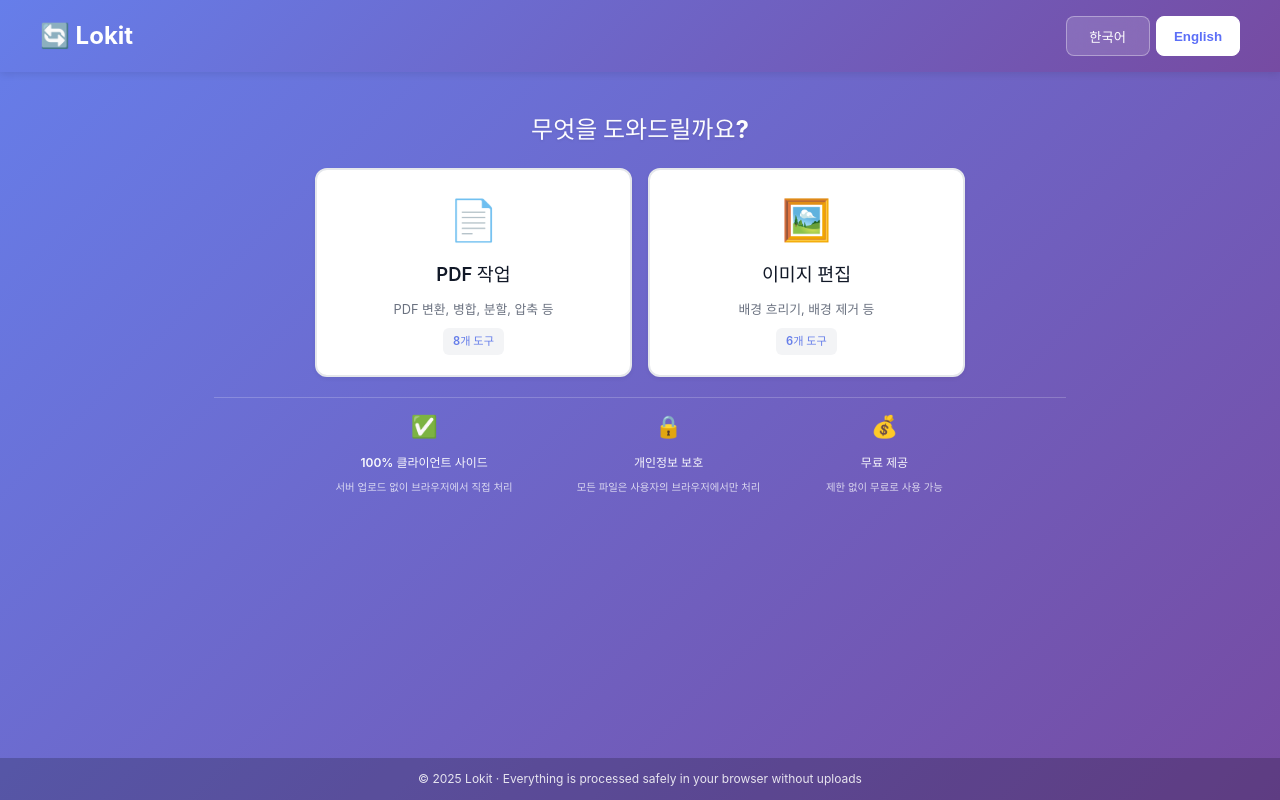
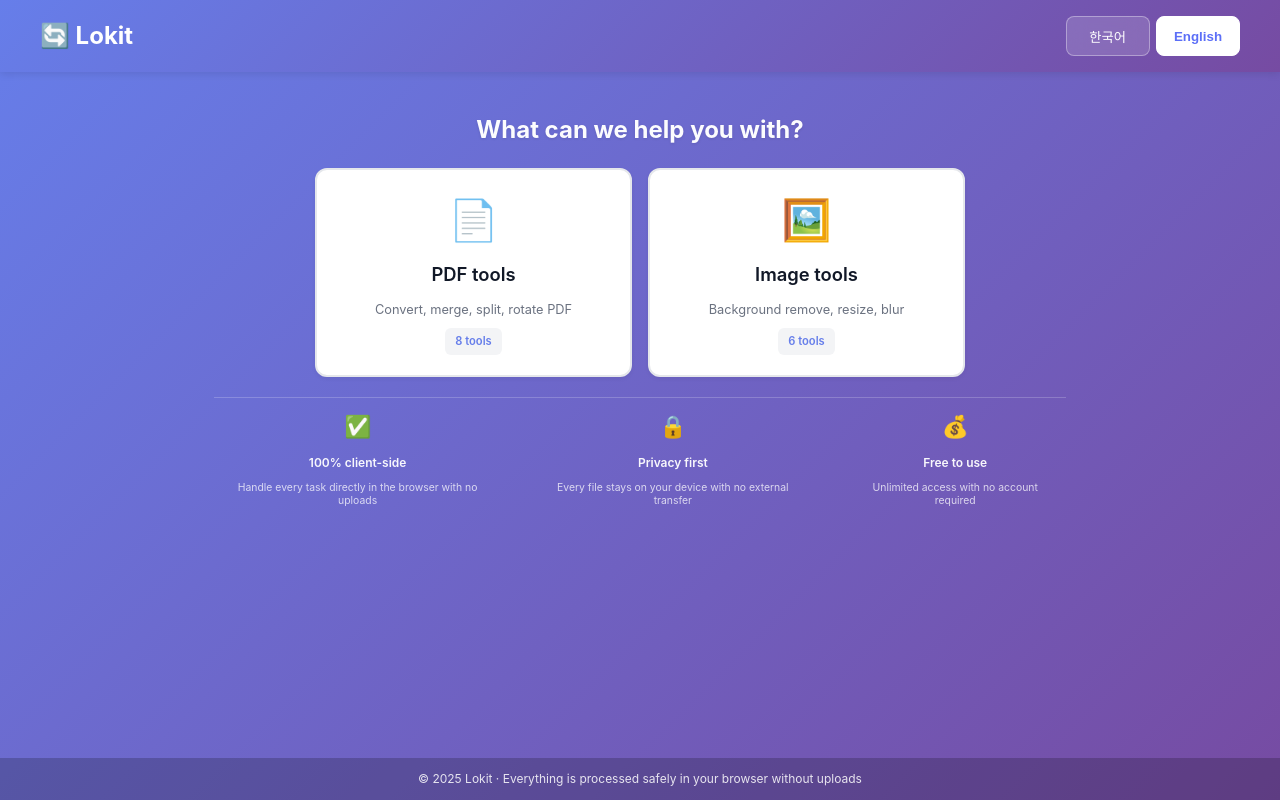
Before and after one commit to king-mini/file-convert, a React (Vite) app: page / in a window 1280 px wide. Built offline with nearby package versions, Linux system fonts and the light colour scheme.

Commit message:
Hub 화면 i18n 적용

```diff
--- a/src/pages/Hub.tsx
+++ b/src/pages/Hub.tsx
@@ -1,11 +1,14 @@
 import { Link } from 'react-router-dom';
+import { useTranslation } from 'react-i18next';
 import './Hub.css';
 
 const Hub = () => {
+  const { t } = useTranslation();
+
   return (
     <div className="hub">
       <section className="hub-hero">
-        <h1 className="hub-title">무엇을 도와드릴까요?</h1>
+        <h1 className="hub-title">{t('hub.hero.title')}</h1>
       </section>
 
       <section className="categories">
@@ -14,10 +17,10 @@ const Hub = () => {
             <div className="category-icon">📄</div>
             <div className="category-content">
               <div className="category-header">
-                <h2 className="category-title">PDF 작업</h2>
+                <h2 className="category-title">{t('hub.categories.pdf.title')}</h2>
               </div>
-              <p className="category-description">PDF 변환, 병합, 분할, 압축 등</p>
-              <span className="category-count">8개 도구</span>
+              <p className="category-description">{t('hub.categories.pdf.desc')}</p>
+              <span className="category-count">{t('hub.categories.pdf.count')}</span>
             </div>
           </Link>
 
@@ -25,10 +28,10 @@ const Hub = () => {
             <div className="category-icon">🖼️</div>
             <div className="category-content">
               <div className="category-header">
-                <h2 className="category-title">이미지 편집</h2>
+                <h2 className="category-title">{t('hub.categories.image.title')}</h2>
               </div>
-              <p className="category-description">배경 흐리기, 배경 제거 등</p>
-              <span className="category-count">6개 도구</span>
+              <p className="category-description">{t('hub.categories.image.desc')}</p>
+              <span className="category-count">{t('hub.categories.image.count')}</span>
             </div>
           </Link>
         </div>
@@ -37,18 +40,18 @@ const Hub = () => {
       <section className="hub-features">
         <div className="feature-item">
           <div className="feature-icon">✅</div>
-          <h3>100% 클라이언트 사이드</h3>
-          <p>서버 업로드 없이 브라우저에서 직접 처리</p>
+          <h3>{t('hub.features.client.title')}</h3>
+          <p>{t('hub.features.client.desc')}</p>
         </div>
         <div className="feature-item">
           <div className="feature-icon">🔒</div>
-          <h3>개인정보 보호</h3>
-          <p>모든 파일은 사용자의 브라우저에서만 처리</p>
+          <h3>{t('hub.features.privacy.title')}</h3>
+          <p>{t('hub.features.privacy.desc')}</p>
         </div>
         <div className="feature-item">
           <div className="feature-icon">💰</div>
-          <h3>무료 제공</h3>
-          <p>제한 없이 무료로 사용 가능</p>
+          <h3>{t('hub.features.free.title')}</h3>
+          <p>{t('hub.features.free.desc')}</p>
         </div>
       </section>
     </div>
```
